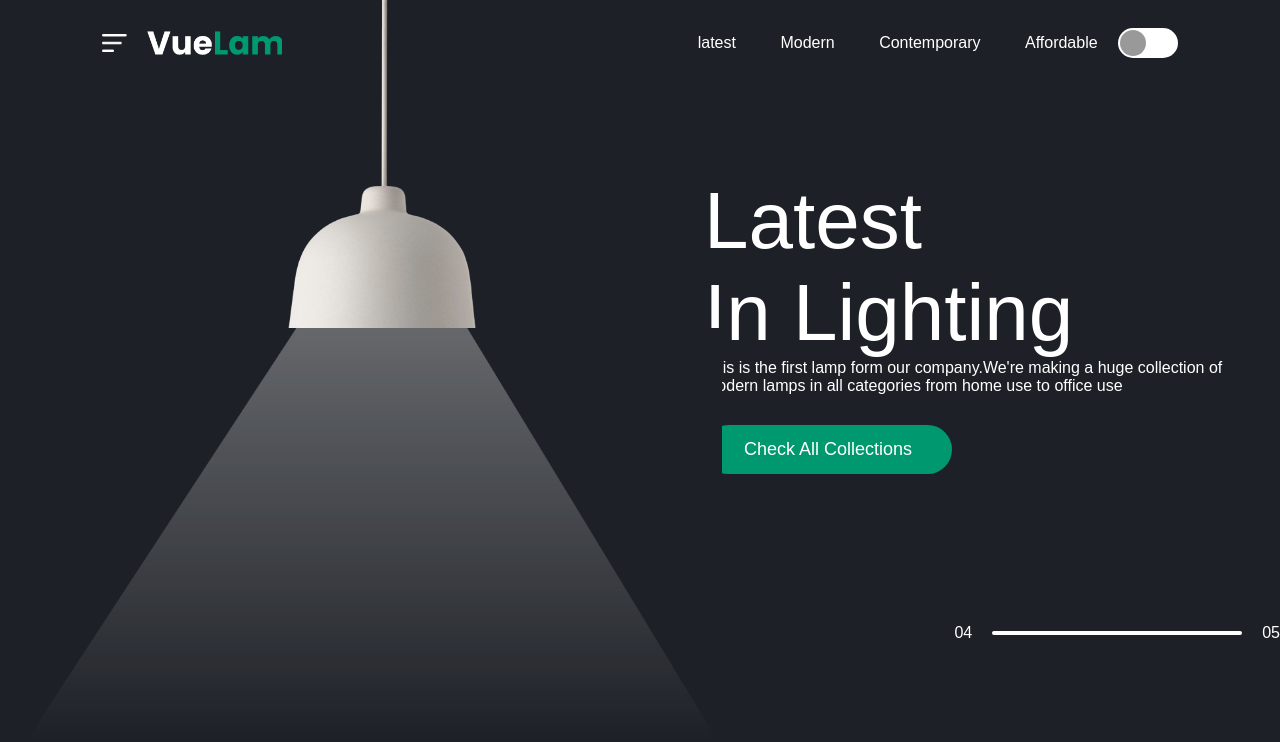
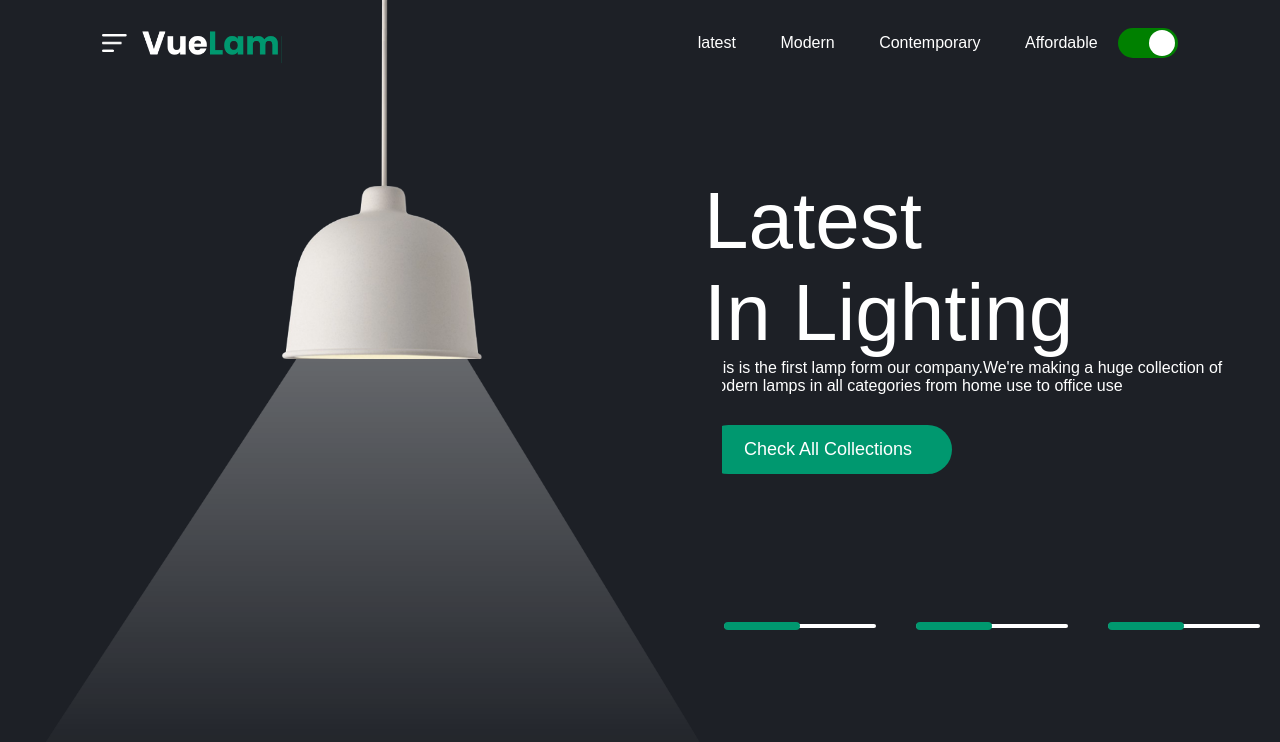
Before and after one commit to ranjanrana1712/light_Lamp, a plain HTML site: page index.html in a window 1280 px wide. Both pictures are taken after a click on the button 1147 px from the left and 42 px from the top of the page. Drawn offline with Linux system fonts and the light colour scheme.

Commit message:
completed

```diff
--- a/index.html
+++ b/index.html
@@ -19,13 +19,13 @@
                 <li><a href="">Affordable</a></li>
 
             </ul>
-            <button type="button"><span></span></button>
+            <button type="button" onclick="togglebtn()" id="btn"><span></span></button>
 
         </nav>
 
         <div class="lamp-container">
             <img src="./img/images/lamp.png" class="lamp" alt="">
-            <img src="./img/images/light.png" class="light" alt="">
+            <img src="./img/images/light.png" class="light" id="light" alt="">
 
         </div>
 
@@ -40,14 +40,35 @@
             <a href="">Check All Collections</a>
 
             <div class="control">
-                <p>04</p>
-                <div class="line"></div>
-                <p>05</p>
+                <p></p>
+                <div class="line"> <span></span> </div>
+                <p></p>
+
+                <p></p>
+                <div class="line"> <span></span> </div>
+                <p></p>
+
+                <p></p>
+                <div class="line"> <span></span> </div>
+                <p></p>
+
 
             </div>
         </div>
 
     </div>
+    <!-- to include js -->
+    <script>
+            // we are getting the element of html using getElementById
+        var btn = document.getElementById("btn");
+        var light = document.getElementById("light");
+
+        function togglebtn(){
+            btn.classList.toggle("active");
+            light.classList.toggle("on");
+        }
+
+    </script>
 
 
 </body>
--- a/style.css
+++ b/style.css
@@ -25,7 +25,7 @@ nav{
 
 nav .menu-img{
     width: 25px;
-    margin-right: 20px;
+    margin-right: 15px;
     cursor: pointer;
 
 }
@@ -63,6 +63,7 @@ button{
     border: 0;
     outline: 0;
     cursor: pointer;
+    transition: 0.5s;
 
 }
 
@@ -74,6 +75,7 @@ button span{
     width: 26px;
     border-radius: 50%;
     margin-left: 2px;
+    transition: 0.5s, margin-left 0.5s;
 }
 
 .lamp-container{
@@ -88,13 +90,16 @@ button span{
     width: 100%;
 }
 .light{
+    opacity: 0;
     position: absolute;
-    top: 90%;
+    top: 98%;
     left: 50%;
     /* to move the element over x or y axis */
     transform: translate(-50%);
     width: 700px;
     margin-left: -10px;
+    transition: opacity 0.5s;
+
 }
 .text-container{
     max-width: 600px;
@@ -124,6 +129,10 @@ button span{
     align-items: center;
     justify-content: flex-end;
     margin-top: 150px;
+
+
+
+
 }
 .control .line{
     width: 250px;
@@ -132,3 +141,25 @@ button span{
     margin: 0 20px;
     border-radius: 2px;
 }
+
+.control .line span{
+    width: 50%;
+    height: 8px;
+    margin-top: -2px;
+    border-radius: 4px;
+    background: #00986f;
+    display: block;
+}
+
+/* to change the backgroud of button */
+.active{
+    background: green;
+
+}
+.active span{
+    background: #fff;
+    margin-left: 31px;
+}
+.on{
+    opacity: 1;
+}
```
